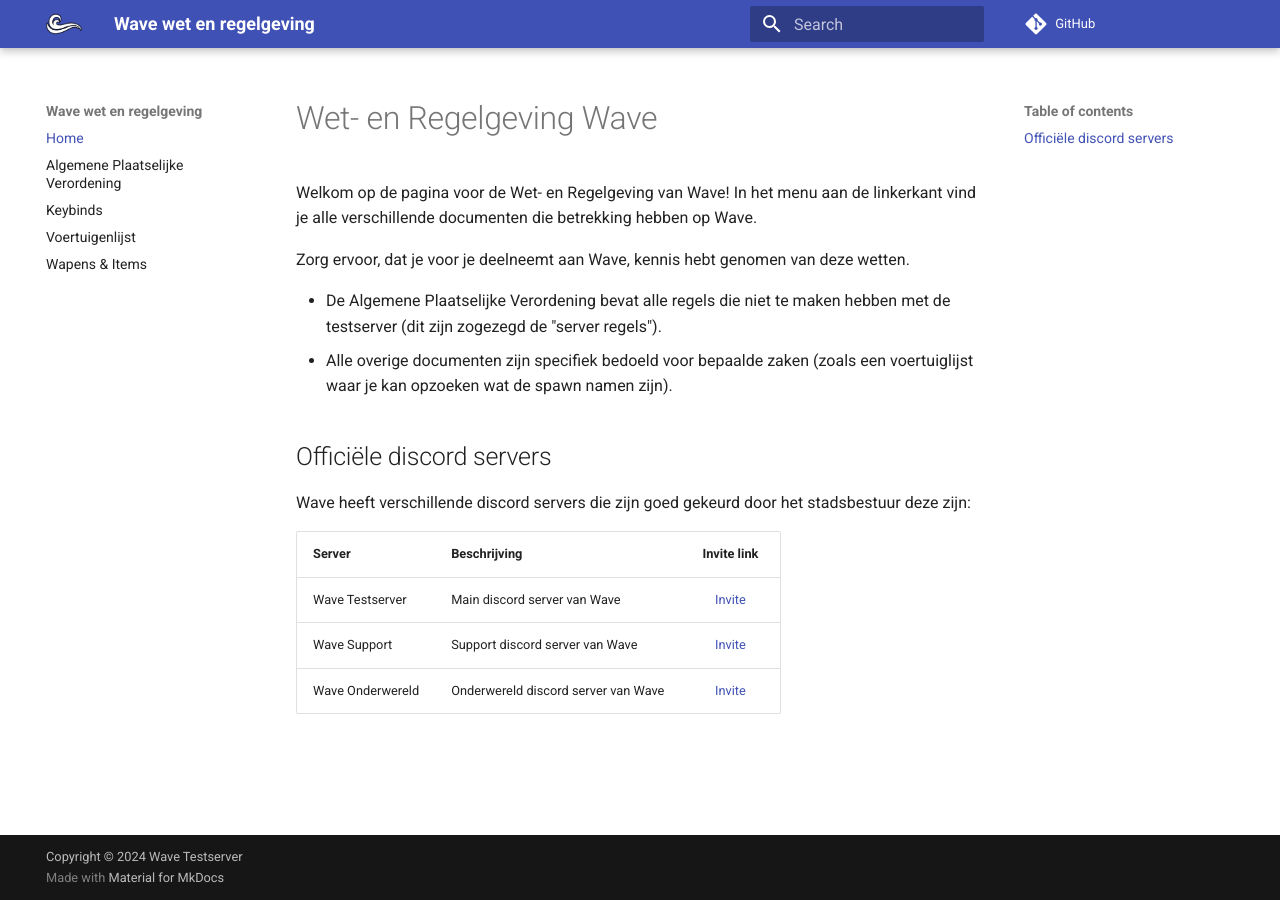
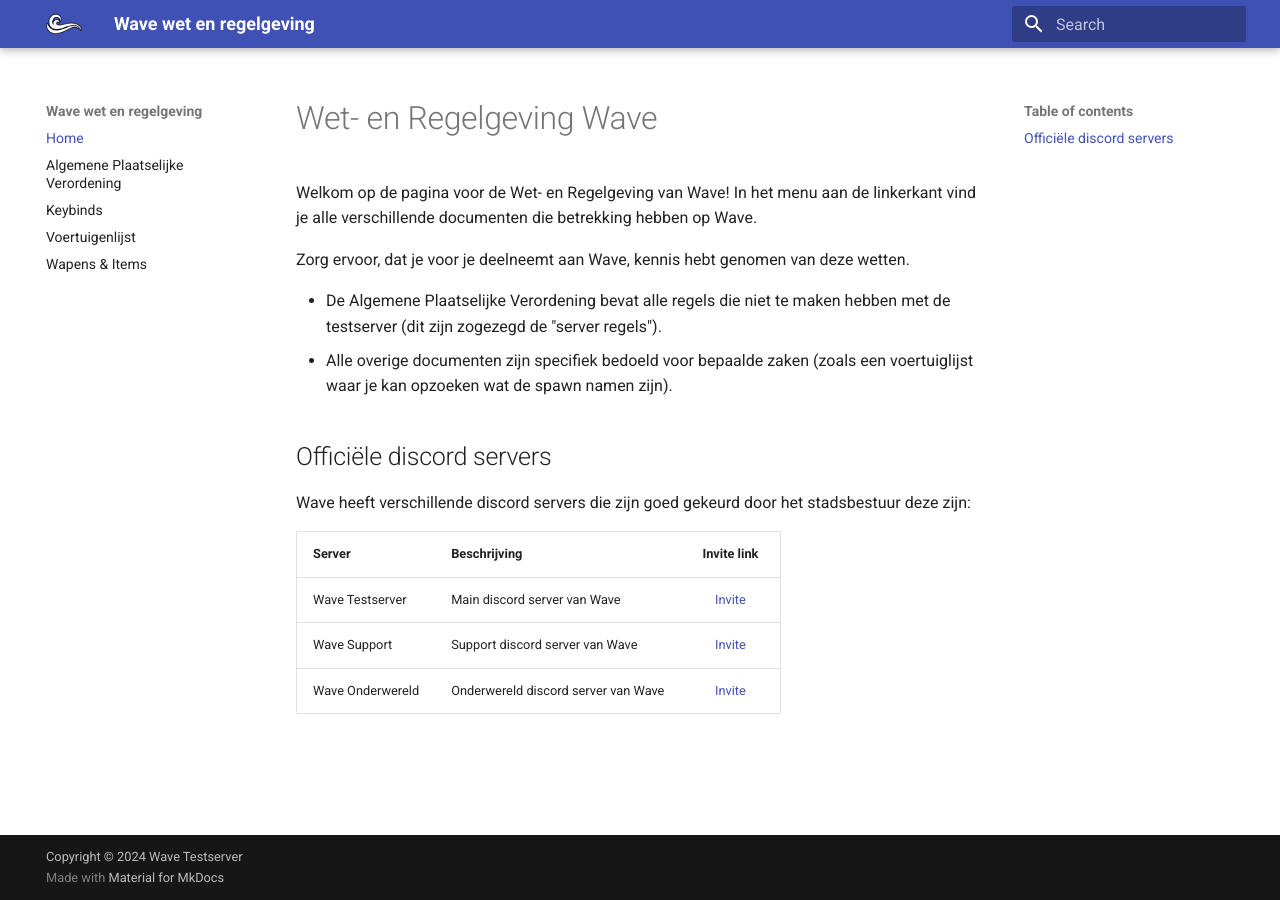
Before and after one commit to Maurokrekels/Wave-APV, an MkDocs documentation site: the page built from docs/index.md, in a window 1280 px wide. Built offline with MkDocs 1.6.1 and Material for MkDocs 9.7.7, drawn with Linux system fonts in a browser that asks for light colours; comment, search, counter and statistics services are not loaded.

Commit message:
Update mkdocs.yml

```diff
--- a/mkdocs.yml
+++ b/mkdocs.yml
@@ -9,9 +9,6 @@
 # Copyright
 copyright: Copyright © 2024 Wave Testserver
 
-repo_name: GitHub
-repo_url: https://github.com/Maurokrekels/Wave-APV
-
 site_url: https://apvtest.wavetestserver.nl
 
 nav:
```
